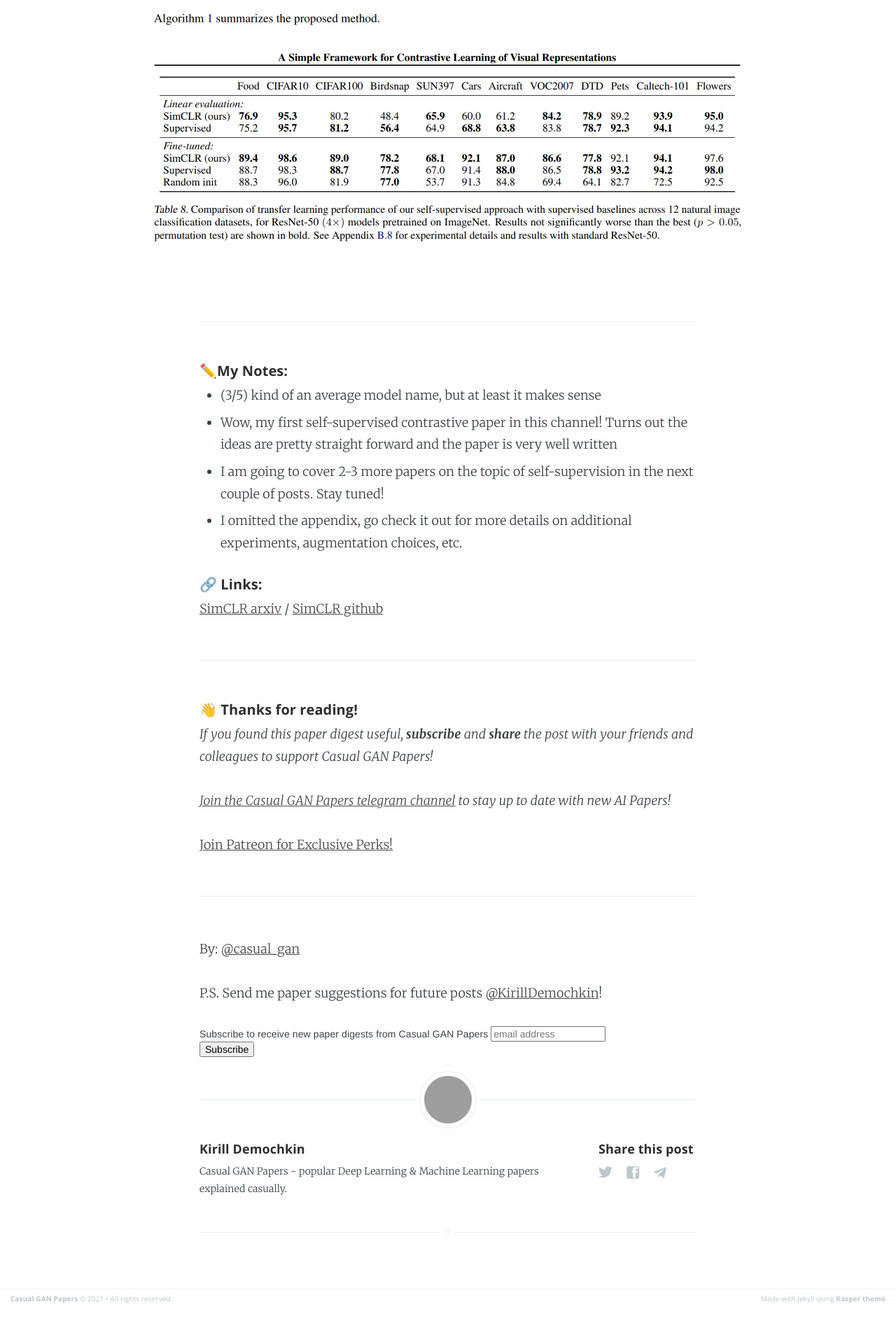
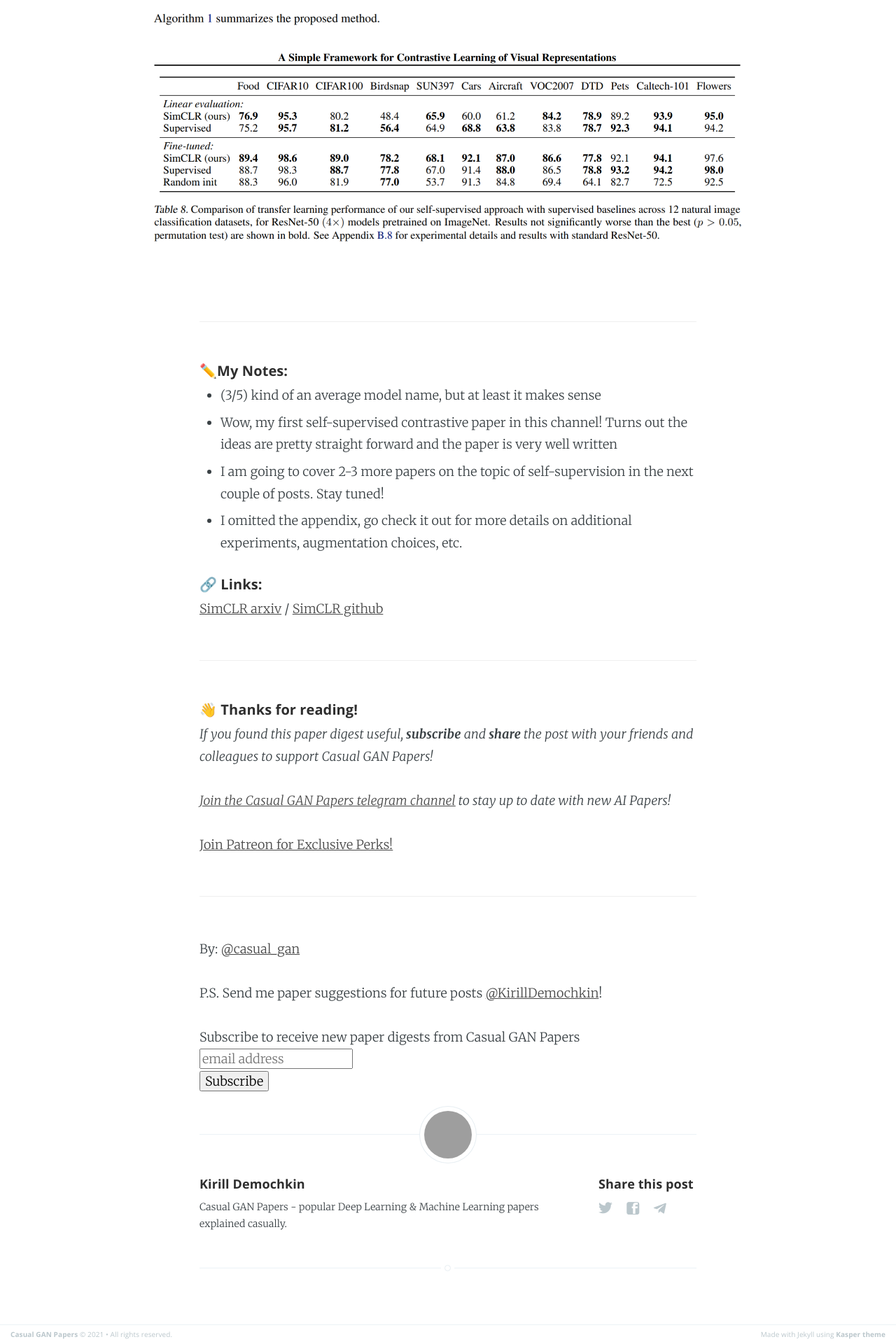
Before and after one commit to KirillDemochkin/kirilldemochkin.github.io, a Jekyll site: the page built from _posts/2021-7-13-SimCLR.md, in a window 1280 px wide. Shown: the part 4278-6198 px from the top of the page at 70% size. Built offline with Jekyll 4.4.1, drawn with Linux system fonts in a browser that asks for light colours; comment, search, counter and statistics services are not loaded; before the commit the page ends 6148 px from its top, so only the background shows below that; grey boxes are pictures that could not be loaded.

Commit message:
Update post.html

```diff
--- a/_layouts/post.html
+++ b/_layouts/post.html
@@ -65,11 +65,6 @@
 
         <!-- Begin Mailchimp Signup Form -->
         <link href="//cdn-images.mailchimp.com/embedcode/slim-10_7.css" rel="stylesheet" type="text/css">
-        <style type="text/css">
-            #mc_embed_signup{background:#fff; clear:left; font:14px Helvetica,Arial,sans-serif; }
-            /* Add your own Mailchimp form style overrides in your site stylesheet or in this style block.
-               We recommend moving this block and the preceding CSS link to the HEAD of your HTML file. */
-        </style>
         <div id="mc_embed_signup">
             <form action="https://casualganpapers.us6.list-manage.com/subscribe/post?u=ad8f1bfc848c0e8501e38f425&amp;id=124a2f7400" method="post" id="mc-embedded-subscribe-form" name="mc-embedded-subscribe-form" class="validate" target="_blank" novalidate>
                 <div id="mc_embed_signup_scroll">
```
